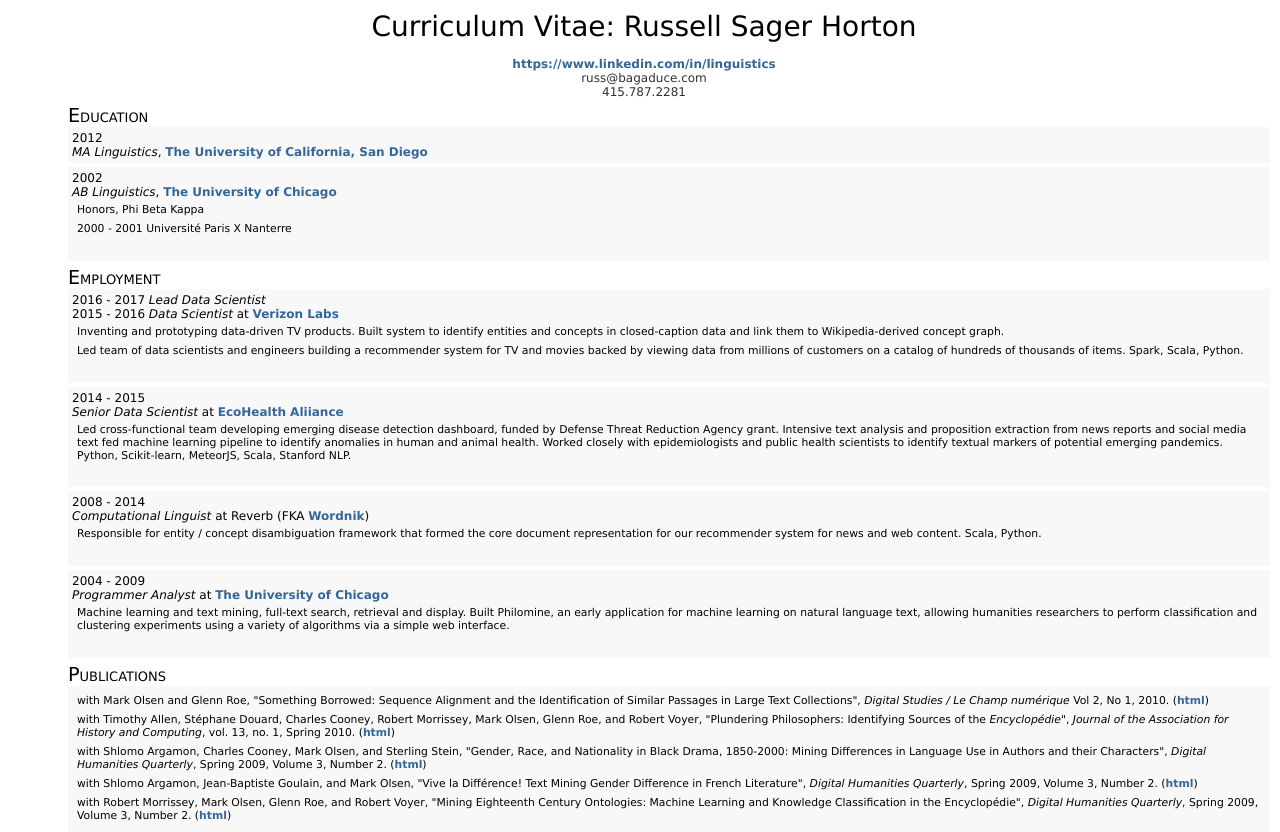
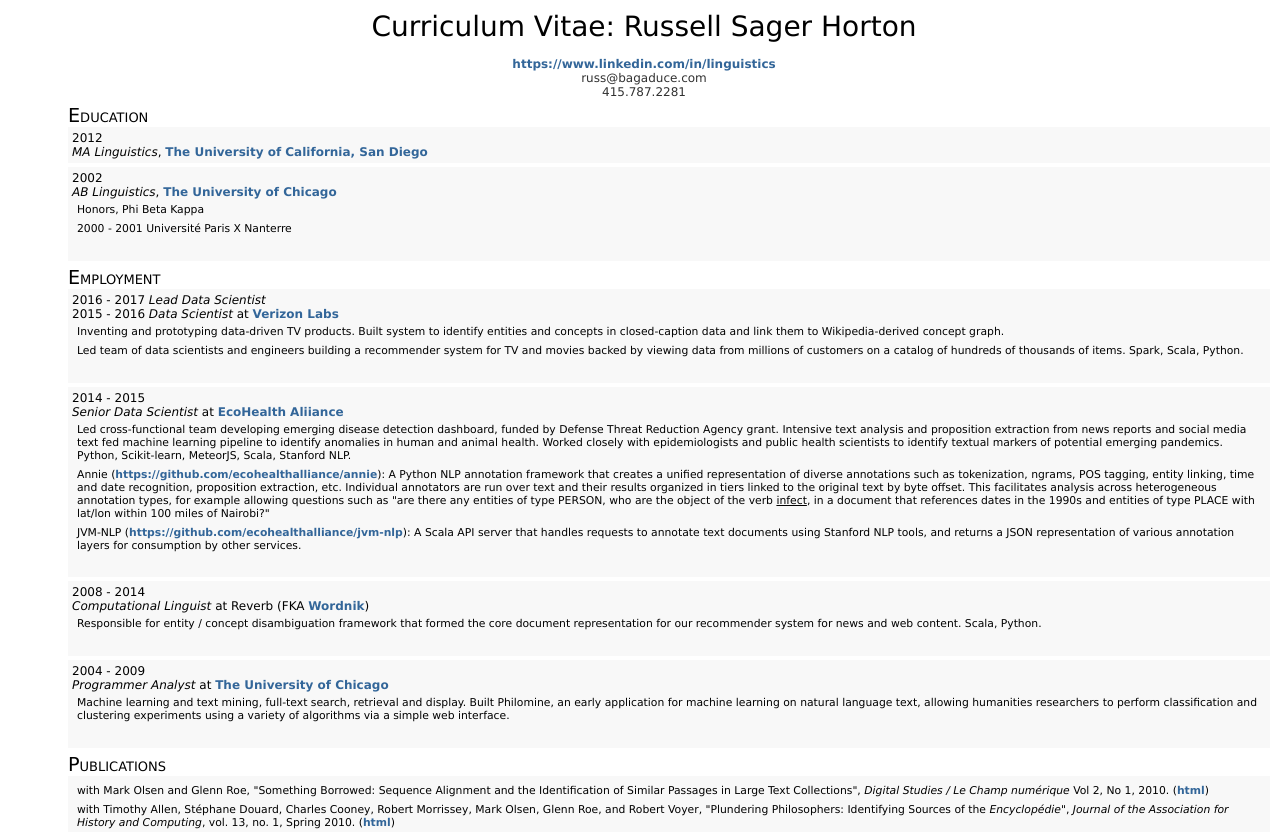
Before and after one commit to mrjf/mrjf.github.io, a plain HTML site: page index.html in a window 1280 px wide. Shown: the top 832 px of the page. Drawn offline with Linux system fonts and the light colour scheme.

Commit message:
add links to EHA projects

```diff
--- a/index.html
+++ b/index.html
@@ -56,6 +56,8 @@
 		2014 - 2015<br>
 		<em>Senior Data Scientist</em> at <a href="http://ecohealthalliance.org/">EcoHealth Aliiance</a><br>
 		<ul><li>Led cross-functional team developing emerging disease detection dashboard, funded by Defense Threat Reduction Agency grant. Intensive text analysis and proposition extraction from news reports and social media text fed machine learning pipeline to identify anomalies in human and animal health. Worked closely with epidemiologists and public health scientists to identify textual markers of potential emerging pandemics. Python, Scikit-learn, MeteorJS, Scala, Stanford NLP.</li>
+		<li>Annie (<a href="https://github.com/ecohealthalliance/annie">https://github.com/ecohealthalliance/annie</a>): A Python NLP annotation framework that creates a unified representation of diverse annotations such as tokenization, ngrams, POS tagging, entity linking, time and date recognition, proposition extraction, etc. Individual annotators are run over text and their results organized in tiers linked to the original text by byte offset. This facilitates analysis across heterogeneous annotation types, for example allowing questions such as "are there any entities of type PERSON, who are the object of the verb <u>infect</u>, in a document that references dates in the 1990s and entities of type PLACE with lat/lon within 100 miles of Nairobi?"</li>
+		<li>JVM-NLP (<a href-"https://github.com/ecohealthalliance/jvm-nlp">https://github.com/ecohealthalliance/jvm-nlp</a>): A Scala API server that handles requests to annotate text documents using Stanford NLP tools, and returns a JSON representation of various annotation layers for consumption by other services.
 	</div>
 	<div class="level_one" id="work">
 		2008 - 2014<br>
```
